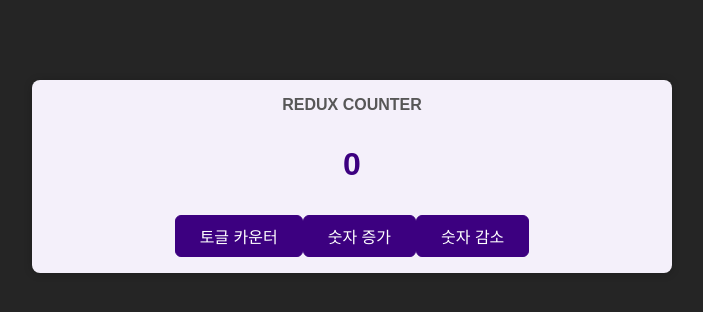
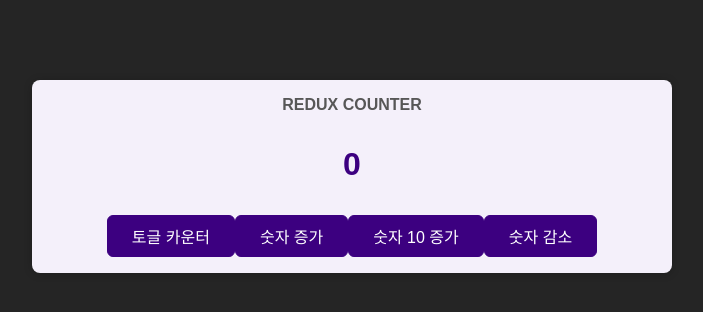
Before and after one commit to Youngseo26/React, a React (Create React App) app in the folder first-react-project/: page / in a window 1280 px wide. Shown: the top 312 px of the page, without its empty margins (288-991 px from the left). Built offline with nearby package versions, Linux system fonts and the light colour scheme.

Commit message:
action에 payload로 값 전달하기
action에 payload로 값 전달하기

```diff
--- a/first-react-project/src/components/Counter.js
+++ b/first-react-project/src/components/Counter.js
@@ -5,6 +5,10 @@ const Counter = () => {
   const toggleCounterHandler = () => {};
   const incrementHandler = () => {
     dispatch({ type: "increment" });
+  };
+
+  const increase10Handler = () => {
+    dispatch({ type: "increase", amount: 10 });
   };
   const decrementHandler = () => {
     dispatch({ type: "decrement" });
@@ -18,6 +22,7 @@ const Counter = () => {
       <div className={classes.value}>{counter}</div>
       <button onClick={toggleCounterHandler}>토글 카운터</button>
       <button onClick={incrementHandler}>숫자 증가</button>
+      <button onClick={increase10Handler}>숫자 10 증가</button>
       <button onClick={decrementHandler}>숫자 감소</button>
     </main>
   );
--- a/first-react-project/src/store/index.js
+++ b/first-react-project/src/store/index.js
@@ -12,6 +12,9 @@ const counterReducer = (state = { counter: 0 }, action) => {
       counter: state.counter - 1,
     };
   }
+  if (action.type === "increase") {
+    return { counter: state.counter + action.amount };
+  }
   return state;
 };
 
```
